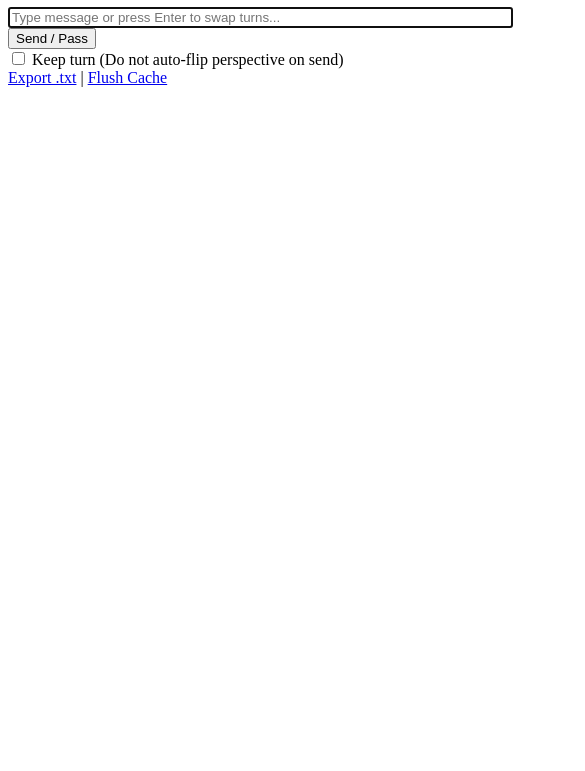
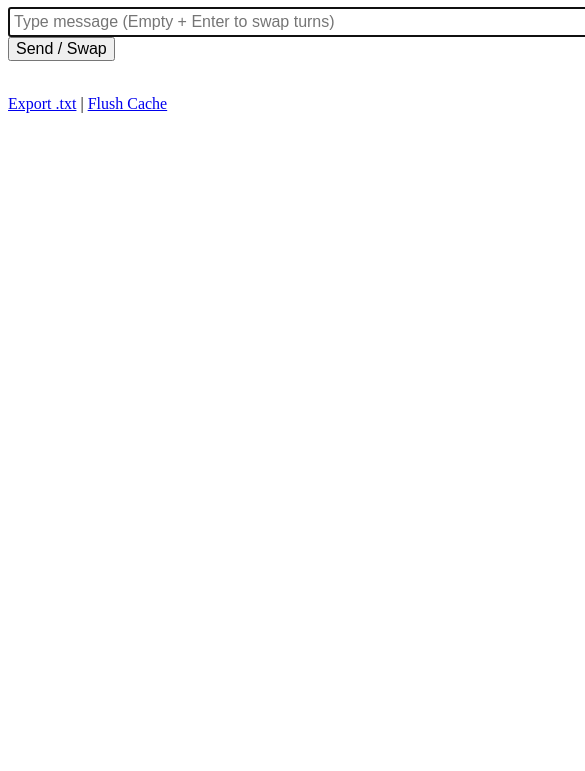
Before and after one commit to hongdoki/selfchat, a plain HTML site: page index.html in a window 390 px wide. Shown: the part 73-844 px from the top of the page, 585 px wide, since content can reach past the window. Drawn offline with Linux system fonts and the light colour scheme.

Commit message:
remove keep turn check box, fix mobile zoom in problem

```diff
--- a/index.html
+++ b/index.html
@@ -1,43 +1,41 @@
 <!DOCTYPE html>
 <html lang="en">
+
 <head>
   <meta charset="UTF-8">
   <meta name="viewport" content="width=device-width, initial-scale=1.0">
+  <meta name="color-scheme" content="light dark">
   <title>SelfChat</title>
-  <meta name="color-scheme" content="light dark">
 </head>
+
 <body>
 
   <h1>SelfChat</h1>
 
   <div id="chat-box"></div>
 
-
   <form id="chat-form">
-    <input type="text" id="chat-input" placeholder="Type message or press Enter to swap turns..." size="60" autocomplete="off" autofocus>
-    <button type="submit">Send / Pass</button>
-    <br>
-    <label>
-      <input type="checkbox" id="chk-keep-turn">
-      Keep turn (Do not auto-flip perspective on send)
-    </label>
+    <input type="text" id="chat-input" placeholder="Type message (Empty + Enter to swap turns)" size="60"
+      autocomplete="off" autofocus style="font-size: 16px; padding: 4px;">
+    <button type="submit" style="font-size: 16px;">Send / Swap</button>
   </form>
 
+  <br>
 
-  <a href="#" id="btn-export">Export .txt</a> |
-  <a href="#" id="btn-flush">Flush Cache</a>
+  <p>
+    <a href="#" id="btn-export">Export .txt</a> |
+    <a href="#" id="btn-flush">Flush Cache</a>
+  </p>
 
   <script>
     const form = document.getElementById('chat-form');
     const input = document.getElementById('chat-input');
     const box = document.getElementById('chat-box');
-    const chkKeepTurn = document.getElementById('chk-keep-turn');
     const btnExport = document.getElementById('btn-export');
     const btnFlush = document.getElementById('btn-flush');
 
     const STORAGE_KEY = 'selfchat_data';
 
-    // Load state from cache or initialize defaults
     let state = JSON.parse(localStorage.getItem(STORAGE_KEY)) || {
       messages: [],
       currentAuthor: 0
@@ -49,32 +47,26 @@
       e.preventDefault();
       const text = input.value.trim();
 
-      // If user typed nothing and checked "Keep turn", do absolutely nothing.
-      if (!text && chkKeepTurn.checked) return;
-
-      // If there is text, save it under the CURRENT author
       if (text) {
+        // If there is text, append it and KEEP the current turn
         state.messages.push({
           author: state.currentAuthor,
           text: text
         });
-      }
-
-      // Auto-flip perspective unless checkbox is ticked
-      if (!chkKeepTurn.checked) {
+      } else {
+        // If empty, SWAP the turn
         state.currentAuthor = state.currentAuthor === 0 ? 1 : 0;
       }
 
       saveAndRender();
 
-      // Reset input and ensure it stays focused
       input.value = '';
       input.focus();
     });
 
     btnFlush.addEventListener('click', (e) => {
       e.preventDefault();
-      if(confirm("Permanently delete all messages?")) {
+      if (confirm("Permanently delete all messages?")) {
         state = { messages: [], currentAuthor: 0 };
         saveAndRender();
       }
@@ -113,7 +105,6 @@
         const p = document.createElement('p');
         const isCurrentTurn = m.author === state.currentAuthor;
 
-        // Current turn is plain and right. Opponent is bolded and left.
         if (isCurrentTurn) {
           p.setAttribute('align', 'right');
           p.innerHTML = m.text.replace(/\n/g, '<br>');
@@ -125,10 +116,13 @@
         box.appendChild(p);
       });
 
-      // Scroll to the bottom of the page so the input area remains visible
-      window.scrollTo(0, document.body.scrollHeight);
+      // setTimeout ensures the DOM has updated and mobile keyboards have settled before scrolling
+      setTimeout(() => {
+        window.scrollTo(0, document.body.scrollHeight);
+      }, 50);
     }
   </script>
 
 </body>
+
 </html>
```
